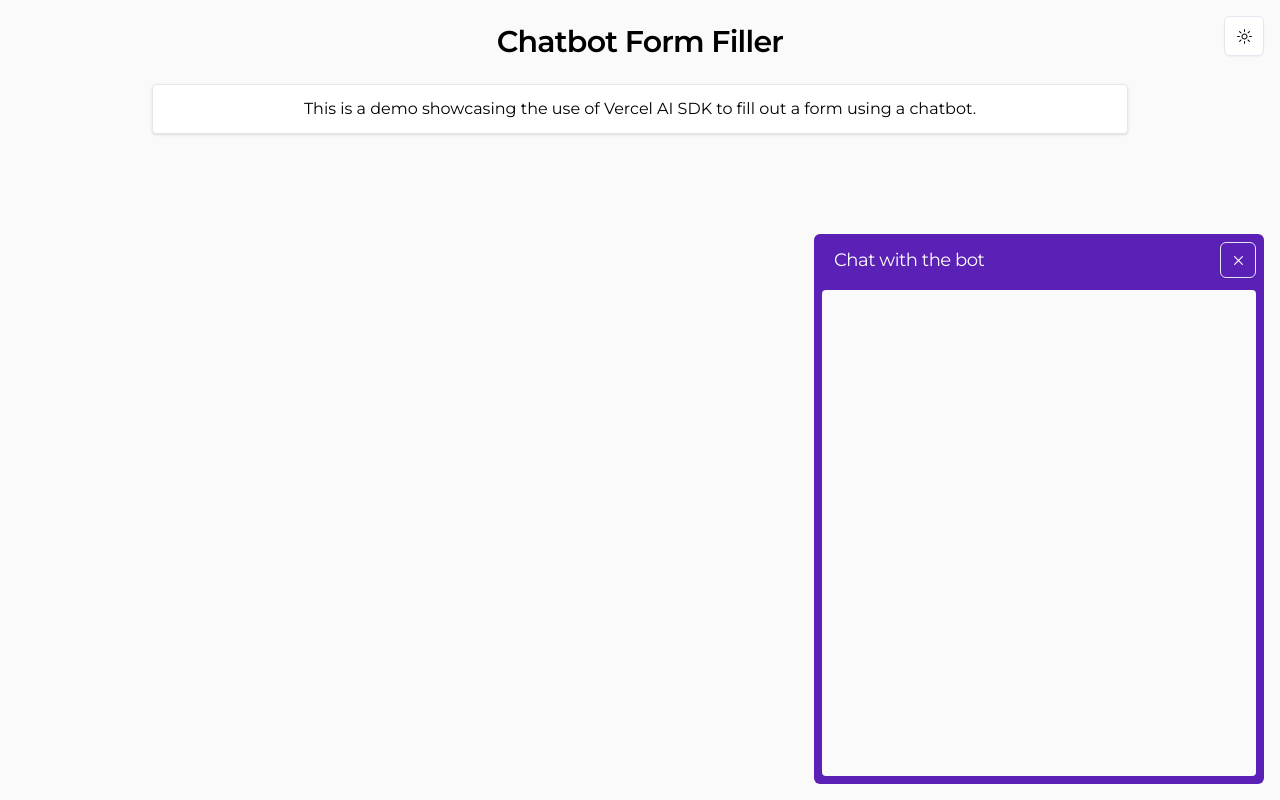
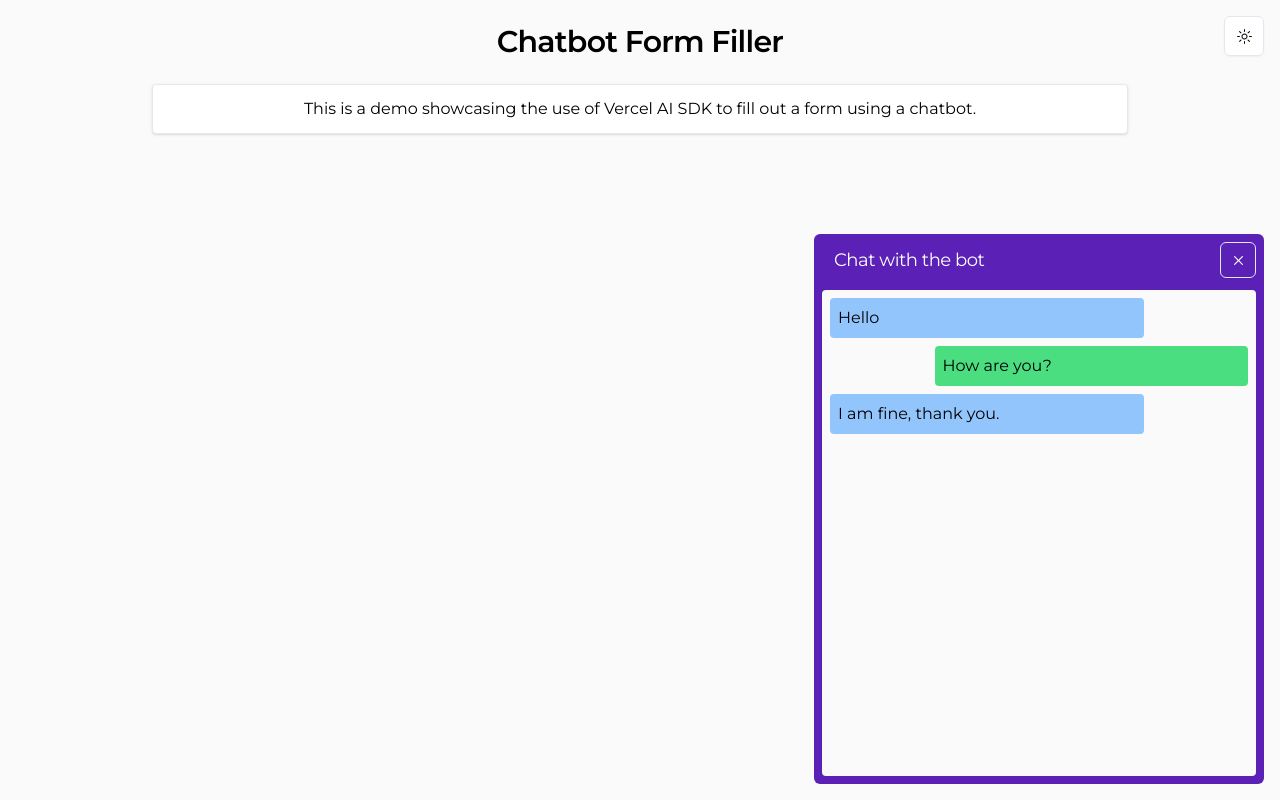
Before and after one commit to brdebr/chatbot-form-filler, a Next.js app: page / in a window 1280 px wide. Both pictures are taken after a click on the button 1236 px from the left and 756 px from the top of the page. Built offline with nearby package versions, Linux system fonts and the light colour scheme.

Commit message:
Progress on chat component - messages

```diff
--- a/app/components/chat-trigger-button.tsx
+++ b/app/components/chat-trigger-button.tsx
@@ -7,6 +7,7 @@ import { LoadingIcon } from "./utils/loading-icon";
 import { useState } from "react";
 import { TypographyH4 } from "./basic/h4";
 import { theme_styles } from "../style-constants";
+import { Chat } from "./chat";
 
 export function ChatTriggerButton(props: {
   onClick?: () => void;
@@ -52,15 +53,7 @@ export function ChatTriggerButton(props: {
             <Cross2Icon fontSize={23} />
           </Button>
         </div>
-        <div className={cn(`
-            h-full
-            rounded
-            ${theme_styles.bg_default}
-            mt-3
-            p-2
-        `)}>
-
-        </div>
+        <Chat />
       </div>
     )
   }
--- /dev/null
+++ b/app/components/chat.tsx
@@ -0,0 +1,46 @@
+import { cn } from "@/lib/utils";
+import { theme_styles } from "../style-constants";
+
+type ChatMessageProps = {
+  side: 'left' | 'right';
+  message: string;
+};
+
+export function ChatMessage({ message, side }: ChatMessageProps) {
+  return (
+    <div
+      className={cn(`
+          ${side === 'left' ? 'rounded-bl' : 'rounded-br'}
+          ${side === 'left' ? 'bg-blue-300' : 'bg-green-400'}
+          w-3/4
+          ${side === 'left' ? 'mr-auto' : 'ml-auto'}
+          ${theme_styles.default_text_color}
+          ${theme_styles.default_text_size}
+          p-2
+          rounded
+          mb-2
+      `)}
+    >
+      {message}
+    </div>
+  );
+}
+
+export function Chat() {
+  const messages = ['Hello', 'How are you?', 'I am fine, thank you.'];
+  return (
+    <div
+      className={cn(`
+          h-full
+          rounded
+          ${theme_styles.bg_default}
+          mt-3
+          p-2
+      `)}
+    >
+      {messages.map((message, index) => (
+        <ChatMessage key={index} message={message} side={index % 2 === 0 ? 'left' : 'right'} />
+      ))}
+    </div>
+  );
+}
```
